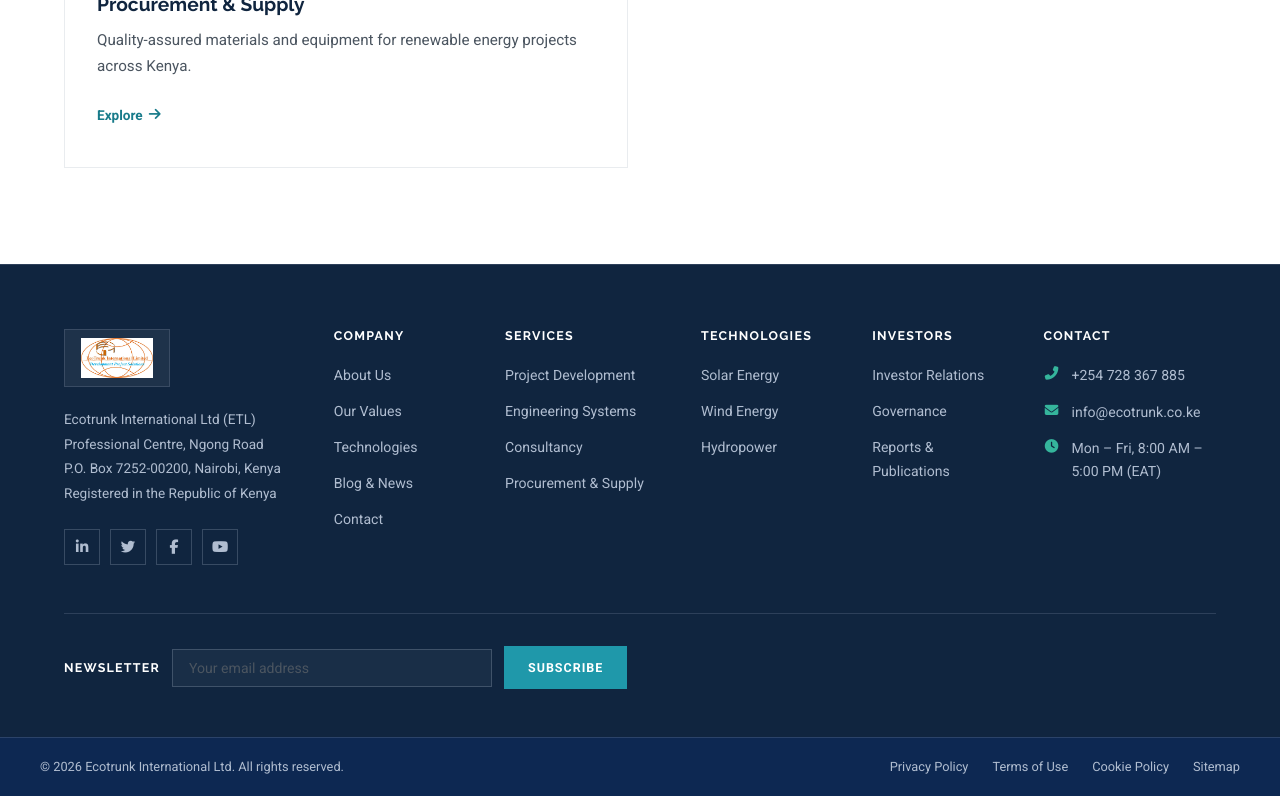
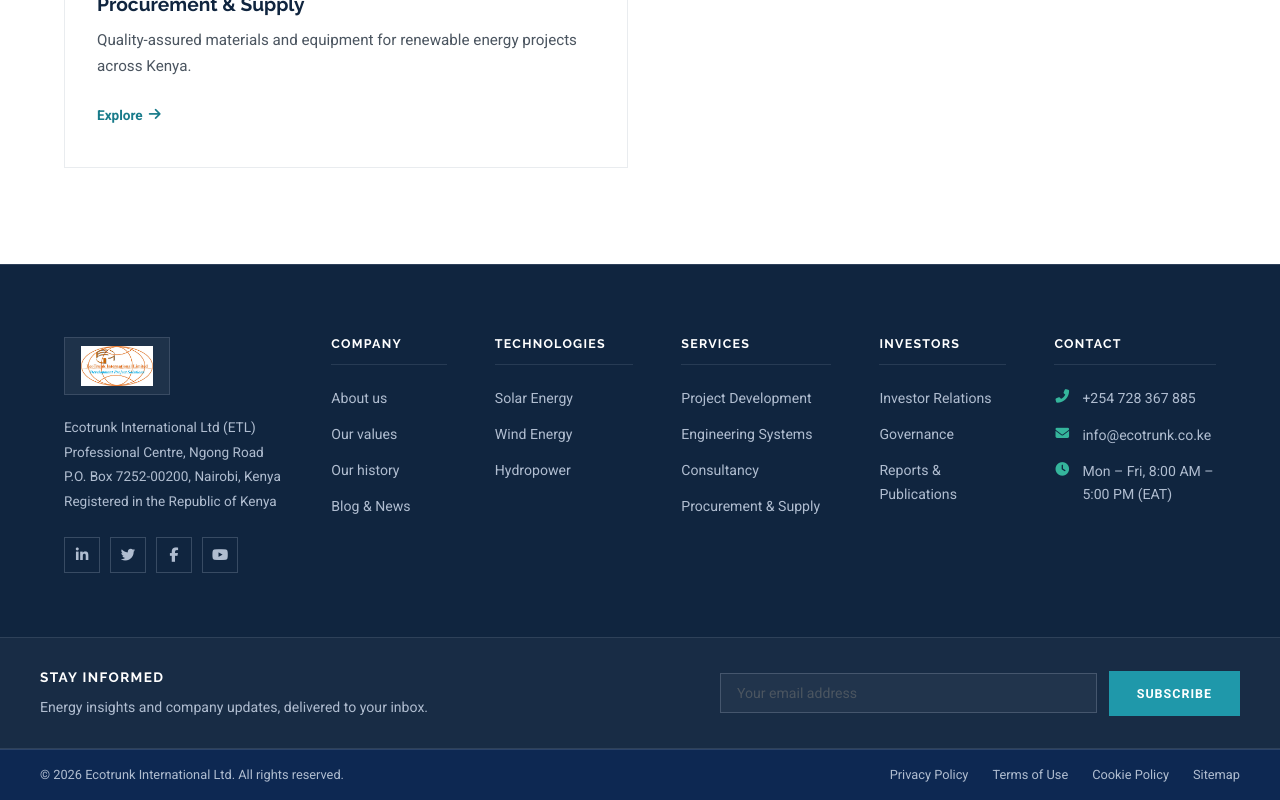
Before and after one commit to freudtroy-png/Ecotrunk-Int, a React (Vite) app: page /services/project-development in a window 1280 px wide. Shown: the part 5674-6474 px from the top of the page. Built offline with nearby package versions, Linux system fonts and the light colour scheme.

Commit message:
Refine dark footer with newsletter strip, fix mobile menu to expand on tap

```diff
--- a/src/components/Footer.jsx
+++ b/src/components/Footer.jsx
@@ -4,11 +4,10 @@
 const FORM_ENDPOINT = '';
 
 const QUICK_LINKS = [
-  { to: '/about', label: 'About Us' },
-  { to: '/about#values', label: 'Our Values' },
-  { to: '/technology', label: 'Technologies' },
+  { to: '/about', label: 'About us' },
+  { to: '/about#values', label: 'Our values' },
+  { to: '/about#journey', label: 'Our history' },
   { to: '/blog', label: 'Blog & News' },
-  { to: '/#contact', label: 'Contact' },
 ];
 
 const SERVICE_LINKS = [
@@ -93,13 +92,13 @@
             </div>
 
             <div className="footer-col">
-              <h4 className="footer-heading">Services</h4>
-              {renderLinks(SERVICE_LINKS)}
+              <h4 className="footer-heading">Technologies</h4>
+              {renderLinks(TECHNOLOGY_LINKS)}
             </div>
 
             <div className="footer-col">
-              <h4 className="footer-heading">Technologies</h4>
-              {renderLinks(TECHNOLOGY_LINKS)}
+              <h4 className="footer-heading">Services</h4>
+              {renderLinks(SERVICE_LINKS)}
             </div>
 
             <div className="footer-col">
@@ -125,9 +124,16 @@
               </ul>
             </div>
           </div>
+        </div>
+      </div>
 
+      <div className="footer-newsletter">
+        <div className="container footer-newsletter-inner">
+          <div className="footer-newsletter-text">
+            <span className="footer-newsletter-label">Stay informed</span>
+            <p>Energy insights and company updates, delivered to your inbox.</p>
+          </div>
           <form className="footer-newsletter-form" onSubmit={handleSubmit}>
-            <span className="footer-newsletter-label">Newsletter</span>
             <input
               type="email"
               name="email"
--- a/src/components/Header.jsx
+++ b/src/components/Header.jsx
@@ -151,25 +151,27 @@
       <nav className={`volt-mobile${menuOpen ? ' open' : ''}`} role="navigation" aria-label="Mobile navigation">
         {NAV.map((item) => {
           const expanded = openGroup === item.label;
+          const active = isActive(item.to) || item.children?.some((c) => isActive(c.to));
           return (
             <div className="volt-mobile-group" key={item.label}>
               <div className="volt-mobile-row">
-                <Link
-                  to={item.to}
-                  className={`volt-mobile-link${isActive(item.to) ? ' active' : ''}`}
-                  onClick={() => setMenuOpen(false)}
-                >
-                  {item.label}
-                </Link>
-                {item.children && (
+                {item.children ? (
                   <button
-                    className={`volt-mobile-toggle${expanded ? ' active' : ''}`}
-                    aria-label={`Toggle ${item.label} submenu`}
+                    className={`volt-mobile-link volt-mobile-link-btn${active ? ' active' : ''}`}
                     aria-expanded={expanded}
                     onClick={() => setOpenGroup(expanded ? null : item.label)}
                   >
-                    <i className="fas fa-chevron-down" aria-hidden="true"></i>
+                    {item.label}
+                    <i className="fas fa-chevron-down volt-mobile-caret" aria-hidden="true"></i>
                   </button>
+                ) : (
+                  <Link
+                    to={item.to}
+                    className={`volt-mobile-link${active ? ' active' : ''}`}
+                    onClick={() => setMenuOpen(false)}
+                  >
+                    {item.label}
+                  </Link>
                 )}
               </div>
               {item.children && (
--- a/src/styles/site.css
+++ b/src/styles/site.css
@@ -456,28 +456,42 @@
   color: var(--volt-teal);
 }
 
-.volt-mobile-row {
+.volt-mobile-link-btn {
+  width: 100%;
+  background: none;
+  border: none;
+  text-align: left;
+  cursor: pointer;
   display: flex;
   align-items: center;
   justify-content: space-between;
   gap: 8px;
-}
-
-.volt-mobile-toggle {
-  background: none;
-  border: none;
-  padding: 12px 8px;
+  font-family: var(--font-display);
+  font-size: 1.05rem;
+  text-transform: uppercase;
+  font-weight: 700;
   color: var(--volt-navy);
-  cursor: pointer;
+}
+
+.volt-mobile-link-btn.active {
+  color: var(--volt-teal);
+}
+
+.volt-mobile-caret {
+  font-size: 0.7rem;
+  color: var(--volt-teal);
   transition: transform 0.25s var(--ease-out);
 }
 
-.volt-mobile-toggle i {
-  font-size: 0.7rem;
-}
-
-.volt-mobile-toggle.active {
+.volt-mobile-link-btn[aria-expanded="true"] .volt-mobile-caret {
   transform: rotate(180deg);
+}
+
+.volt-mobile-row {
+  display: flex;
+  align-items: center;
+  justify-content: space-between;
+  gap: 8px;
 }
 
 .volt-mobile-links {
@@ -1816,12 +1830,12 @@
 }
 
 .footer-main {
-  padding: 64px 0 48px;
+  padding: 72px 0 64px;
 }
 
 .footer-grid {
   display: grid;
-  grid-template-columns: 1.8fr 1fr 1.2fr 1fr 1fr 1.4fr;
+  grid-template-columns: 1.9fr 1fr 1.2fr 1.3fr 1.1fr 1.4fr;
   gap: 48px;
 }
 
@@ -1876,10 +1890,12 @@
   font-family: var(--font-display);
   font-size: 0.78rem;
   font-weight: 700;
-  margin-bottom: 20px;
+  margin-bottom: 22px;
   color: #fff;
   text-transform: uppercase;
   letter-spacing: 0.1em;
+  padding-bottom: 12px;
+  border-bottom: 1px solid rgba(176,189,208,0.14);
 }
 
 .footer-links {
@@ -1934,29 +1950,46 @@
   color: var(--volt-teal-light);
 }
 
-.footer-newsletter-form {
-  display: flex;
-  align-items: center;
-  gap: 12px;
-  padding-top: 32px;
-  border-top: 1px solid rgba(176,189,208,0.18);
-  margin-top: 48px;
-}
-
-.footer-newsletter-label {
-  font-family: var(--font-display);
-  font-size: 0.78rem;
+.footer-newsletter {
+  background: rgba(255,255,255,0.03);
+  border-top: 1px solid rgba(176,189,208,0.14);
+  border-bottom: 1px solid rgba(176,189,208,0.14);
+}
+
+.footer-newsletter-inner {
+  display: flex;
+  align-items: center;
+  justify-content: space-between;
+  gap: 32px;
+  padding: 28px 0;
+}
+
+.footer-newsletter-text .footer-newsletter-label {
+  font-family: var(--font-display);
+  font-size: 0.85rem;
   font-weight: 700;
   text-transform: uppercase;
   letter-spacing: 0.1em;
   color: #fff;
-  white-space: nowrap;
+}
+
+.footer-newsletter-text p {
+  margin: 6px 0 0;
+  font-size: 0.88rem;
+  color: var(--volt-link);
+}
+
+.footer-newsletter-form {
+  display: flex;
+  align-items: center;
+  gap: 12px;
+  flex: 1;
+  max-width: 520px;
 }
 
 .footer-newsletter-form input {
   flex: 1;
-  max-width: 320px;
-  padding: 10px 16px;
+  padding: 11px 16px;
   border-radius: 0;
   border: 1px solid rgba(176,189,208,0.25);
   background: rgba(255,255,255,0.04);
@@ -1975,7 +2008,7 @@
 }
 
 .footer-newsletter-form button {
-  padding: 11px 24px;
+  padding: 12px 28px;
   border-radius: 0;
   background: var(--volt-teal);
   color: #fff;
@@ -1983,6 +2016,7 @@
   font-weight: 600;
   text-transform: uppercase;
   letter-spacing: 0.08em;
+  white-space: nowrap;
   transition: background 0.3s ease;
 }
 
@@ -1994,6 +2028,7 @@
   margin: 0 0 0 4px;
   background: transparent;
   border: none;
+  white-space: nowrap;
 }
 
 .footer-newsletter-form .form-status.success {
@@ -2014,7 +2049,7 @@
   justify-content: space-between;
   align-items: center;
   gap: 16px;
-  padding: 18px 0;
+  padding: 14px 0;
   font-size: 0.8rem;
   color: var(--volt-link);
 }
@@ -2100,7 +2135,8 @@
   .cookie-banner-actions { width: 100%; justify-content: center; }
   .affiliations-grid { gap: 28px; }
   .affiliation-item { height: 36px; }
-  .footer-newsletter-form { flex-direction: column; align-items: flex-start; gap: 10px; }
+  .footer-newsletter-inner { flex-direction: column; align-items: flex-start; gap: 16px; }
+  .footer-newsletter-form { flex-direction: column; align-items: stretch; gap: 10px; max-width: none; width: 100%; }
   .footer-newsletter-form input { max-width: none; width: 100%; }
   .footer-newsletter-form button { width: 100%; text-align: center; }
   .footer-newsletter-form .form-status { margin: 0; }
@@ -2147,7 +2183,9 @@
   .form-submit { padding: 12px 24px; }
   .affiliations-grid { gap: 20px; }
   .affiliation-item { height: 28px; }
-  .footer-newsletter-form { flex-direction: column; }
+  .footer-newsletter-form { flex-direction: column; align-items: stretch; }
+  .footer-newsletter-form button { width: 100%; text-align: center; }
+  .footer-newsletter-form .form-status { margin: 0; }
   .nav-dropdown-menu { left: 0; transform: translateX(0) translateY(10px); }
   .nav-dropdown:hover .nav-dropdown-menu { transform: translateX(0) translateY(0); }
 }
```
